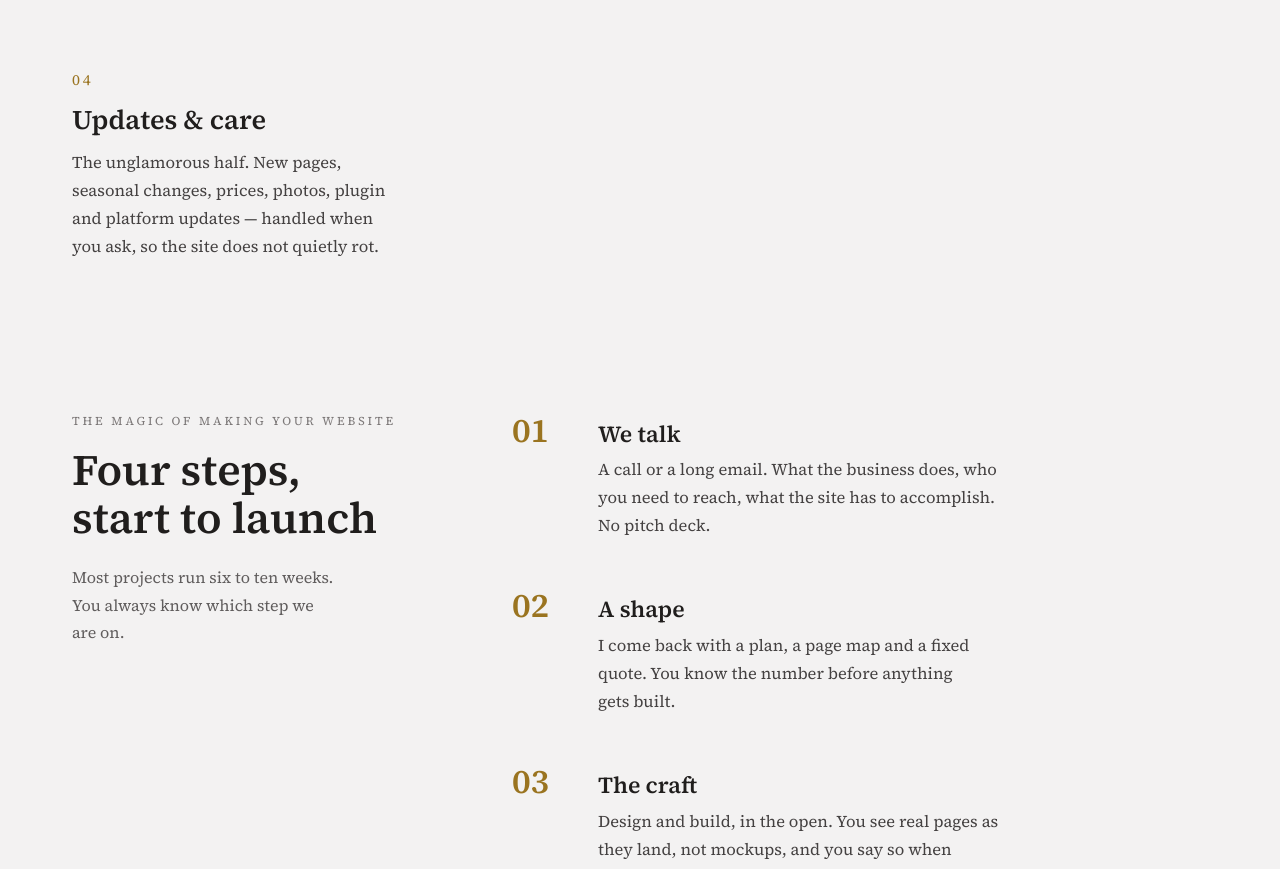
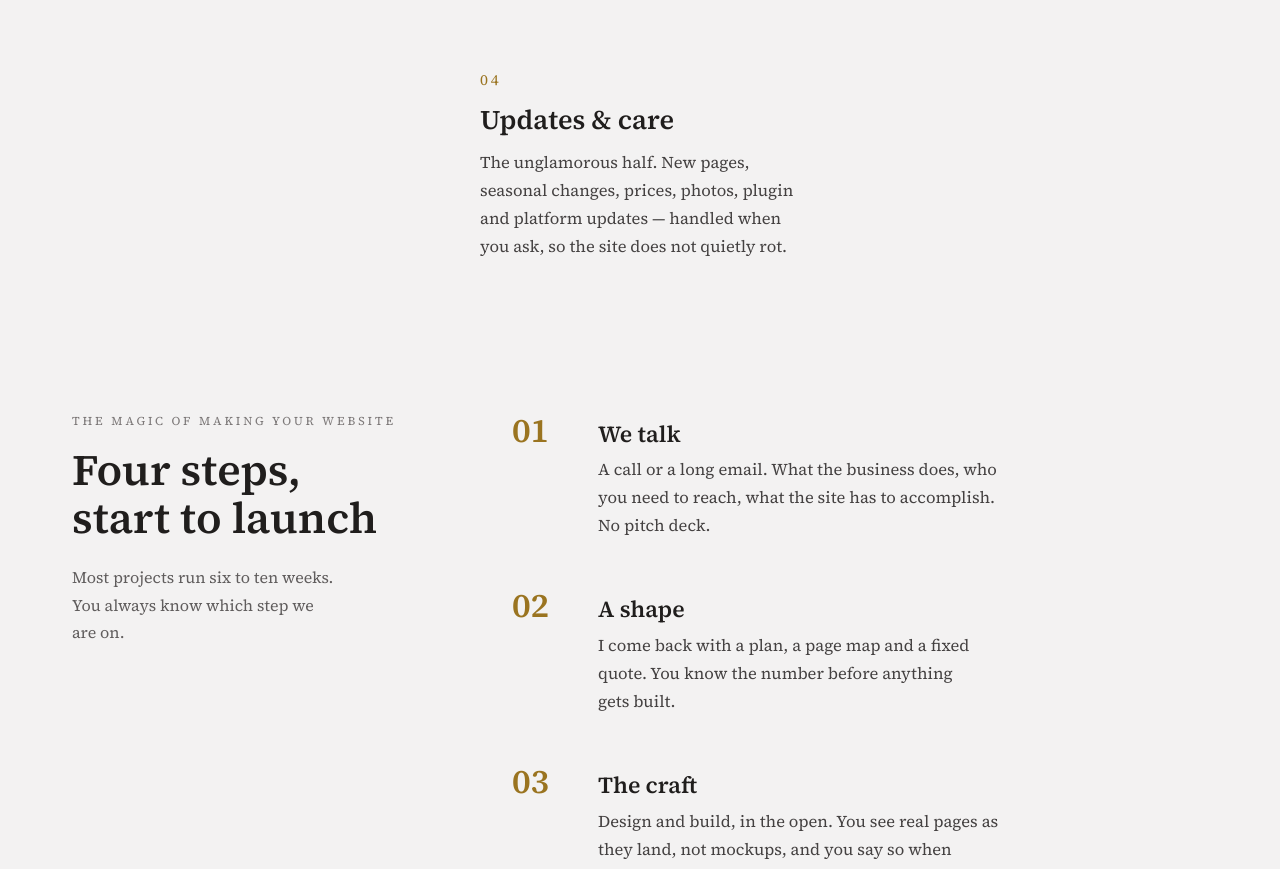
Before and after one commit to NickZ79/code-and-codex-site, a plain HTML site: page index.html in a window 1280 px wide. Shown: the part 1341-2210 px from the top of the page. Drawn offline with Linux system fonts and the light colour scheme.

Commit message:
Center the 4th service under column 2 on wide screens
Only applies at 3-up grid widths; 2-up/1-up layouts keep default flow.
Also ignore the local design-reference bundle so it doesn't ship.

```diff
--- a/assets/css/styles.css
+++ b/assets/css/styles.css
@@ -349,6 +349,15 @@ select:focus-visible {
   display: flex;
   flex-direction: column;
   gap: 14px;
+}
+
+/* Grid is 3-up starting at this width (see .services__grid's minmax/gap/
+   max-width math) — only then does centering item 4 under column 2 make
+   sense instead of stranding a column on a 1- or 2-up layout. */
+@media (min-width: 1280px) {
+  .service:nth-child(4) {
+    grid-column: 2;
+  }
 }
 
 .service__num {
```
Also changed, not shown: 1 other file.
